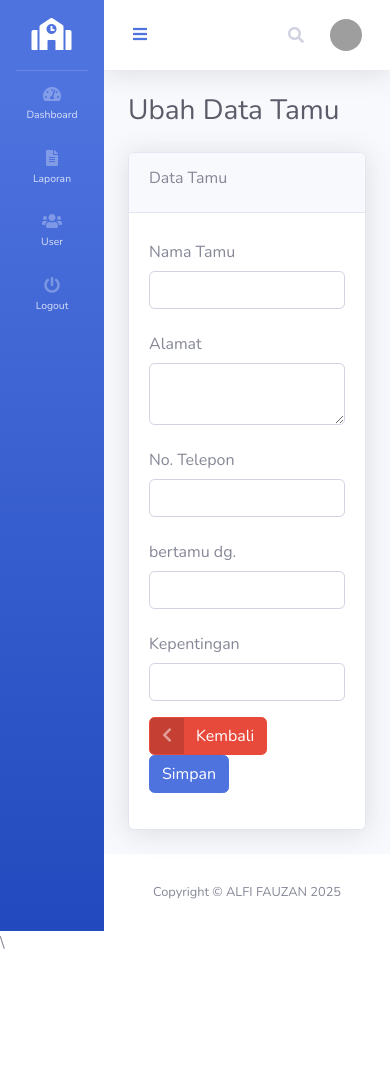
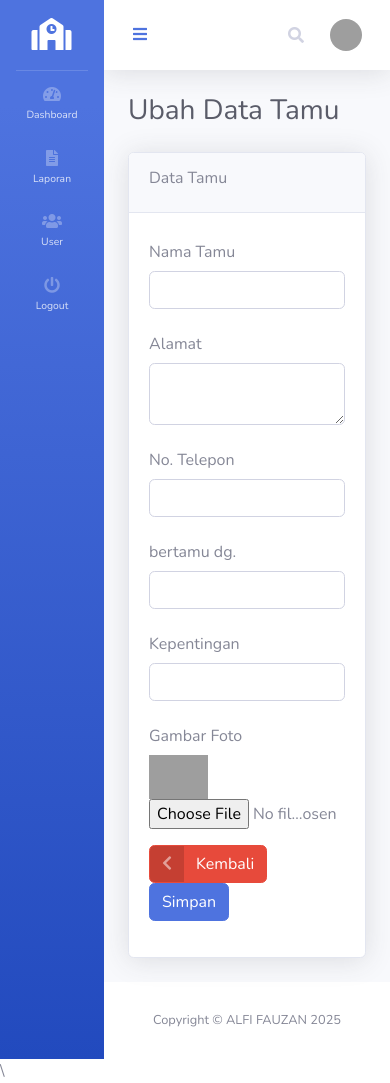
Before and after one commit to Alfifauzan14/buku_tamu, a PHP site: page /edit-tamu.php in a window 390 px wide. Before the commit the page ends 949 px from the top, so only its background shows below. Run offline with PHP 8.4, Linux system fonts and the light colour scheme; the visitor is signed in with stand-in values (Sample User, id 1); data that the repository does not hold is empty; grey boxes are pictures that could not be loaded.

Commit message:
tambahkan fitur upload gambar di halaman edit tamu

```diff
--- a/edit-tamu.php
+++ b/edit-tamu.php
@@ -41,8 +41,9 @@
       <h6>Data Tamu</h6>
     </div>
     <div class="card-body">
-      <form method="post" action="">
+      <form method="post" action="" enctype="multipart/form-data">
         <input type="hidden" name="id_tamu" id="id_tamu" value="<?= $id_tamu ?>">
+        <input type="hidden" name="gambarLama" id="gambarLama" value="<?= $data['gambar']; ?>">
         <div class="form-group row">
           <label for="nama_tamu" class="col-sm-3 col-form-label">Nama Tamu</label>
           <div class="col-sm-8">
@@ -74,6 +75,13 @@
           </div>
         </div>
         <div class="form-group row">
+          <label for="gambar" class="col-sm-3 col-form-label">Gambar Foto</label>
+          <div class="col-sm-8">
+            <img src="assets/upload_gambar/ <?= $data['gambar'];?>" alt="" width="30%">
+            <input type="file" class="form-control-file" id="gambar" name="gambar">
+          </div>
+        </div>
+        <div class="form-group row">
           <label for="" class="col-sm3 col-form-label"></label>
           <div class="col-sm-8 d-flex justify-content-end">
             <div>
--- a/function.php
+++ b/function.php
@@ -49,6 +49,14 @@ function ubah_tamu($data){
     $no_hp = htmlspecialchars($data['no_hp']);
     $bertamu = htmlspecialchars($data['bertamu']);
     $kepentingan = htmlspecialchars($data['kepentingan']);
+    $gambarLama = htmlspecialchars($data['gambarLama']);
+
+    //cek apakah user pilih gambar baru atau tidak
+    if($_FILES['gambar']['error'] === 4){
+        $gambar = $gambarLama;
+    } else {
+        $gambar = uploadGambar();
+    }
 
     // query update data
     $query = "UPDATE buku_tamu SET
@@ -56,7 +64,8 @@ function ubah_tamu($data){
                 alamat = '$alamat',
                 no_hp = '$no_hp',
                 bertamu = '$bertamu',
-                kepentingan = '$kepentingan'
+                kepentingan = '$kepentingan',
+                gambar = '$gambar'
               WHERE id_tamu = '$id'";
     mysqli_query($koneksi, $query);
 
```
Also changed, not shown: assets/upload_gambar/68d4990416813.jpg (added).
